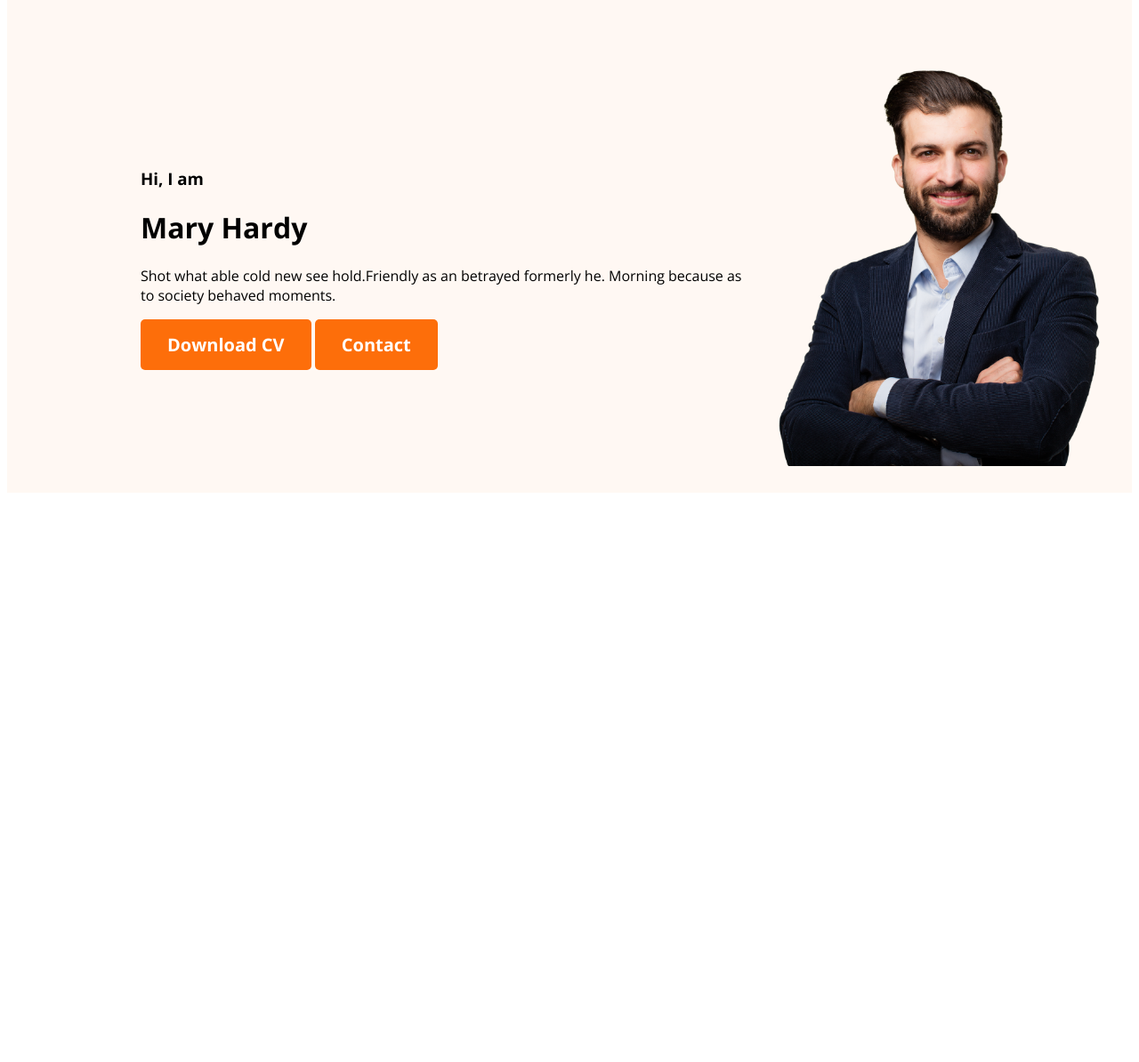
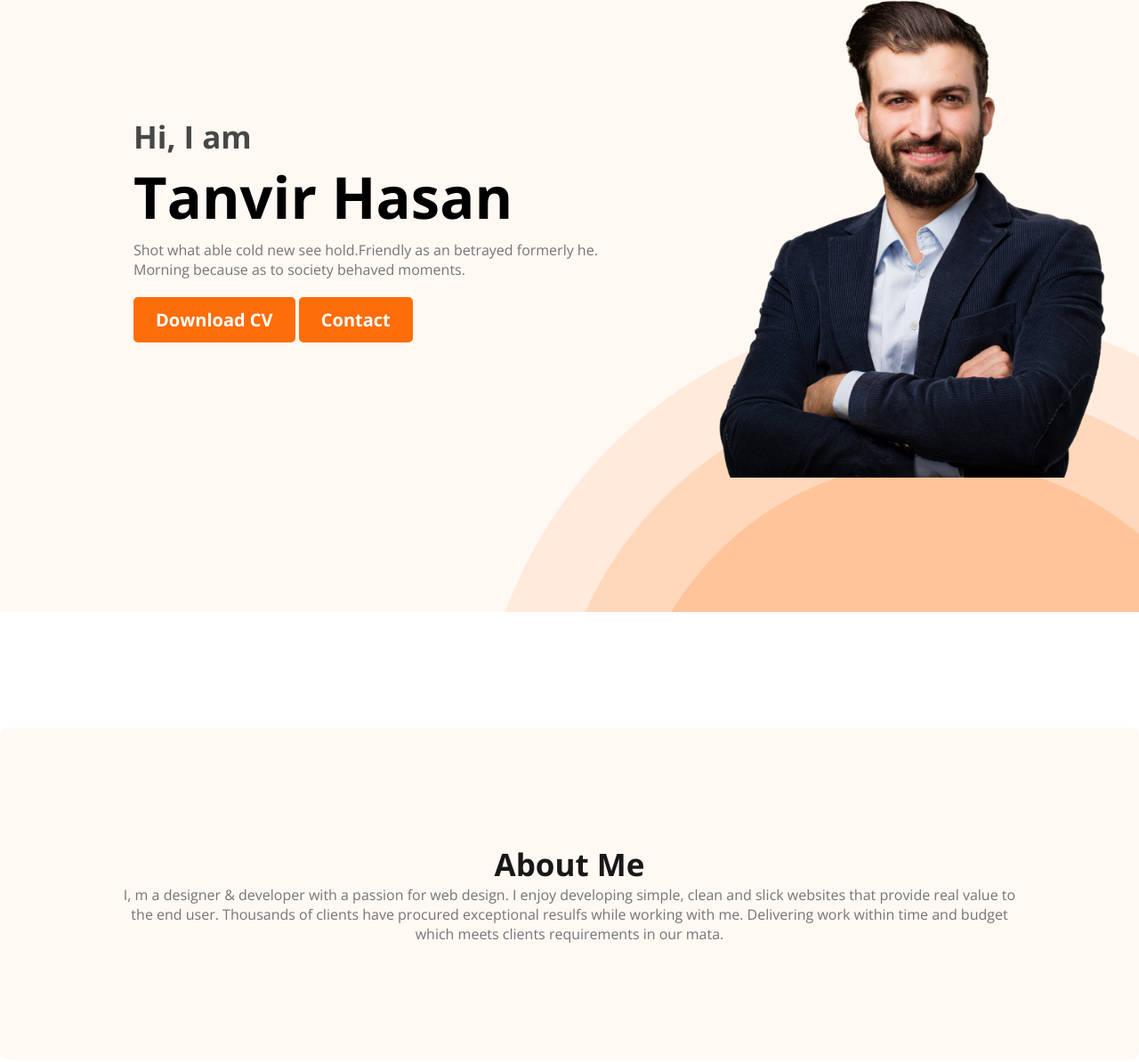
Before and after one commit to tanvir0908/developer_portfolio, a plain HTML site: page index.html in a window 1280 px wide. Shown: the part 128-1322 px from the top of the page at 89% size. Before the commit the page ends 800 px from the top, so only its background shows below. Drawn offline with nearby package versions, Linux system fonts and the light colour scheme.

Commit message:
About section created

```diff
--- a/index.html
+++ b/index.html
@@ -20,7 +20,7 @@
       <div class="banner">
         <div class="banner-content">
           <h3 class="banner-greeting">Hi, I am</h3>
-          <h1 class="banner-title">Mary Hardy</h1>
+          <h1 class="banner-title">Tanvir Hasan</h1>
           <p>
             Shot what able cold new see hold.Friendly as an betrayed formerly
             he. Morning because as to society behaved moments.
@@ -31,7 +31,18 @@
         <img class="pofile-picture" src="images/hardy.png" alt="" />
       </div>
     </header>
-    <main></main>
+    <main>
+      <section class="about">
+        <h3 class="section-title">About Me</h3>
+        <p class="section-description">
+          I, m a designer & developer with a passion for web design. I enjoy
+          developing simple, clean and slick websites that provide real value to
+          the end user. Thousands of clients have procured exceptional resulfs
+          while working with me. Delivering work within time and budget which
+          meets clients requirements in our mata.
+        </p>
+      </section>
+    </main>
     <footer></footer>
   </body>
 </html>
--- a/styles/style.css
+++ b/styles/style.css
@@ -1,6 +1,8 @@
 /* Import Font */
 @import url("https://fonts.googleapis.com/css2?family=Open+Sans:wght@400;700;800&family=Roboto:wght@400;700;900&display=swap");
 * {
+  margin: 0;
+  padding: 0;
   font-family: "Open Sans", sans-serif;
 }
 /* Shared Style */
@@ -8,12 +10,17 @@
   color: white;
   border-radius: 5px;
   background: #fd6e0a;
-  padding: 15px 30px;
+  padding: 12px 25px;
   border: none;
   font-size: 20px;
   font-weight: 700;
 }
-
+.section-title {
+  color: #181818;
+  text-align: center;
+  font-size: 35px;
+  font-weight: 700;
+}
 /* Navbar */
 nav {
   display: flex;
@@ -46,13 +53,50 @@ nav ul li a {
 
 /* Header */
 .header {
+  padding-top: 1rem;
+  height: 100vh;
   background-color: #fff8f3;
+  background-repeat: no-repeat;
+  background-image: url("../images/header_bg.png");
+  background-position: 120% 160%;
 }
 .banner {
   display: flex;
   align-items: center;
-  padding: 30px 30px 30px 150px;
+  justify-content: space-between;
+  padding: 30px 30px 0px 150px;
 }
 .pofile-picture {
-  width: 400px;
+  width: 482px;
 }
+.banner-greeting {
+  font-size: 35px;
+  color: #474747;
+  margin-bottom: 0;
+}
+.banner-title {
+  margin-top: 0;
+  margin-bottom: 0;
+  font-size: 65px;
+  font-weight: 700;
+}
+.banner-content {
+  max-width: 585px;
+}
+.banner-content p {
+  color: #757575;
+  margin-top: 5px;
+  margin-bottom: 20px;
+}
+/* About section */
+.about {
+  background-color: #fff8f3;
+  padding: 130px;
+  border-radius: 10px;
+  margin: 130px 0;
+}
+.section-description {
+  color: #757575;
+  text-align: center;
+  font: 18px;
+}
```
